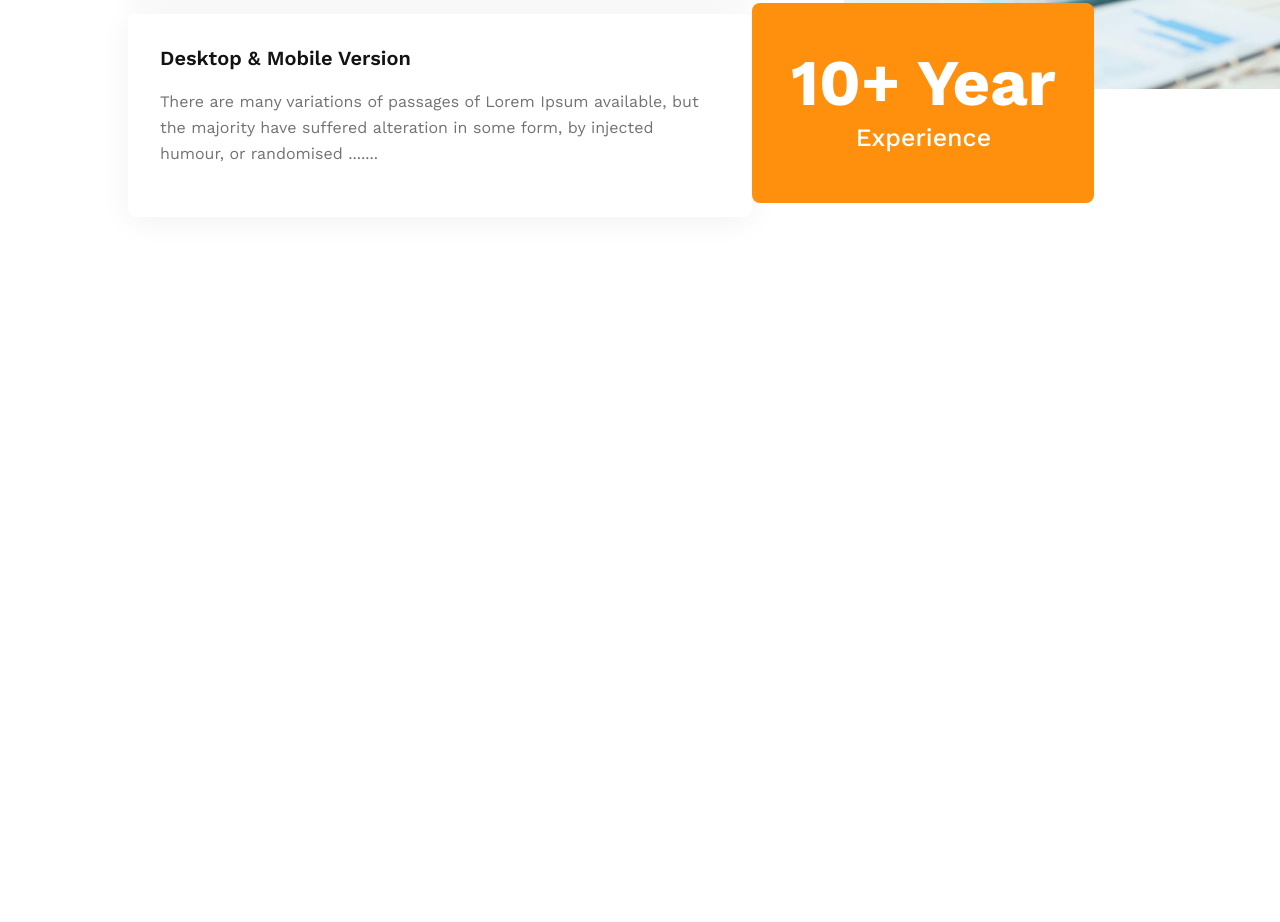
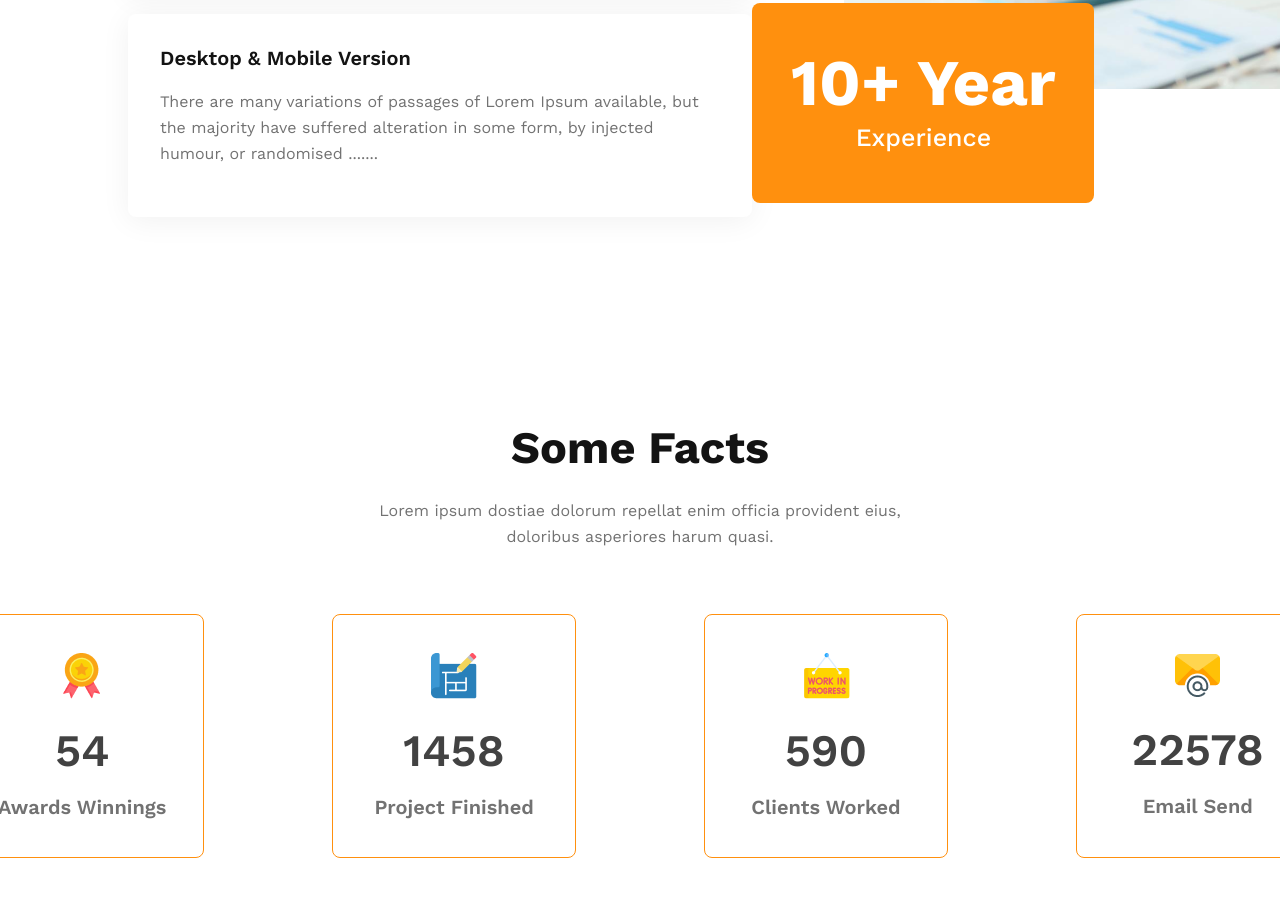
Before and after one commit to Fardin7864/g3-architects, a plain HTML site: page index.html in a window 1280 px wide. Shown: the part 3093-4015 px from the top of the page. Before the commit the page ends 3514 px from the top, so only its background shows below. Drawn offline with nearby package versions, Linux system fonts and the light colour scheme.

Commit message:
Facts section done

```diff
--- a/index.html
+++ b/index.html
@@ -13,6 +13,7 @@
     />
   </head>
   <body>
+    <!-- Header  -->
     <header class="header">
       <!-- Navigation bar -->
       <div class="navbar">
@@ -39,7 +40,7 @@
         </div>
       </div>
     </header>
-
+    <!-- header banner section -->
     <div class="container">
       <div class="row-1"></div>
       <div class="row-2"></div>
@@ -55,6 +56,7 @@
         <button class="btn-primary">Explore More</button>
       </div>
     </div>
+    <!-- feature section -->
     <section class="features">
         <div class="features-content">
             <h1 class="features-title">Features you will
@@ -86,5 +88,38 @@
             </div>
         </div>
     </section>
+    <!-- Facts -->
+
+    <section class="facts">
+        <div class="facts-row">
+            <h1 class="facts-title">Some Facts</h1>
+            <p class="facts-description">Lorem ipsum dostiae dolorum repellat enim officia provident eius, doloribus asperiores harum quasi.</p>
+        </div>
+        <div class="facts-container">
+            <div class="facts-item">
+                <img src="images/icons/ribon.png" alt="">
+                <h2 class="number">54</h2>
+                <h4 class="details">Awards Winnings</h4>
+            </div>
+            <div class="facts-item">
+                <img src="images/icons/projects.png" alt="">
+                <h2 class="number">1458</h2>
+                <h4 class="details">Project Finished</h4>
+            </div>
+            <div class="facts-item">
+                <img src="images/icons/customers.png" alt="">
+                <h2 class="number">590</h2>
+                <h4 class="details">Clients Worked</h4>
+            </div>
+            <div class="facts-item">
+                <img src="images/icons/email.png" alt="">
+                <h2 class="number">22578</h2>
+                <h4 class="details">Email Send</h4>
+            </div>
+        </div>
+    </section>
+
+    <!-- Footer -->
+
   </body>
 </html>
--- a/style.css
+++ b/style.css
@@ -255,3 +255,62 @@ line-height: 70px; /* 107.692% */
     font-weight: 500;
     line-height: 40px;
 }
+
+/* Facts */
+
+.facts{
+    display: flex;
+    flex-direction: column;
+    justify-content: center;
+    align-items: center;
+    text-align: center;
+}
+
+.facts-title{
+    color:  #131313;
+    font-size: 45px;
+    font-weight: 700;
+}
+
+.facts-description{
+    width: 542px;
+    color:  #727272;
+font-size: 16px;
+font-weight: 400;
+line-height: 26px;
+margin-top: 24px;
+ /* 162.5% */
+}
+
+.facts-container{
+    display: flex;
+    justify-content: space-evenly;
+    align-items: center;
+}
+
+.facts-item{
+    display: flex;
+    flex-direction: column;
+    justify-content: center;
+    align-items: center;
+    width: 241.831px;
+    height: 241.831px;
+    border-radius: 8px;
+    border: 1px solid #FF900E;
+    margin: 4rem;
+}
+
+.number{
+    color:  #424242;
+    font-size: 45px;
+    font-weight: 600;
+    margin: 25px 0 18px 0;
+}
+
+.details{
+    color:  #727272;
+    font-size: 20px;
+    font-weight: 600;
+}
+
+/* Footer Start */
```
